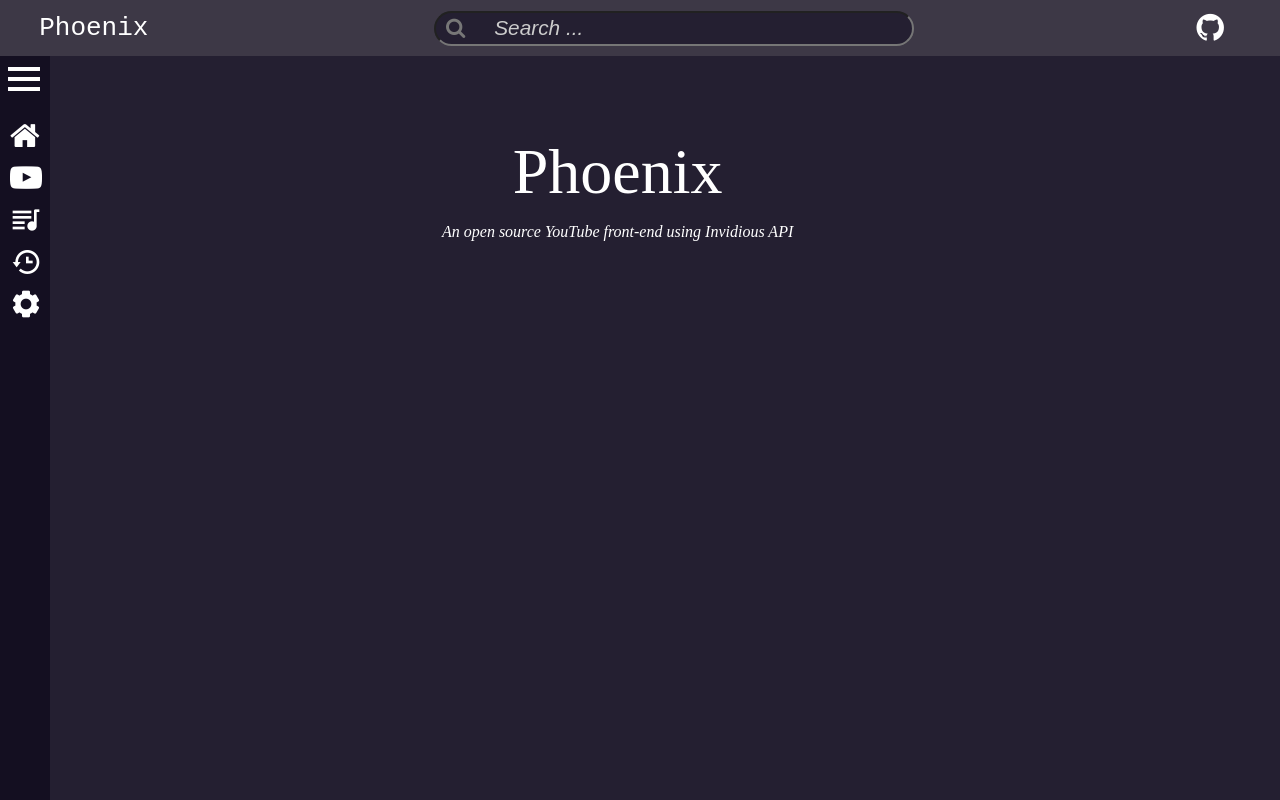
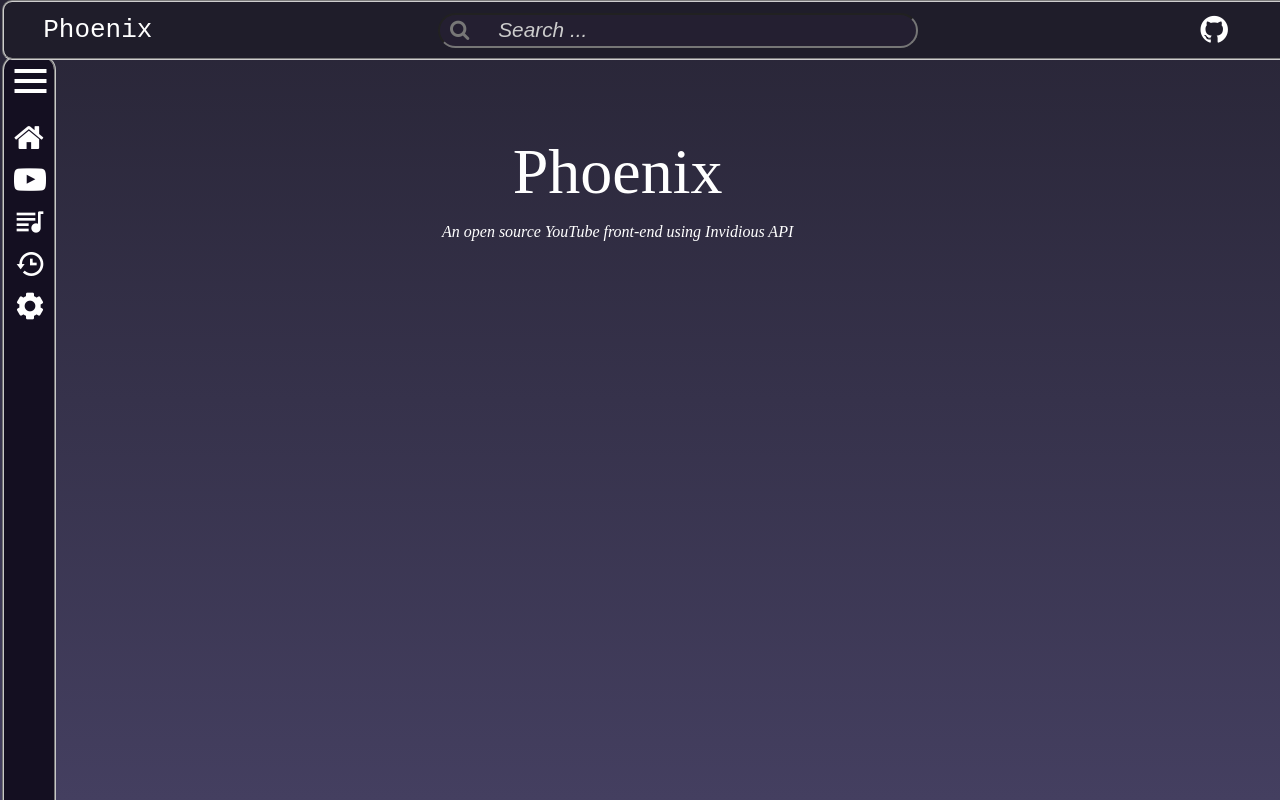
Before and after one commit to awesomeDev12/phoenix, a React (Vite) app: page / in a window 1280 px wide. Built offline with nearby package versions, Linux system fonts and the light colour scheme; no server answers.

Commit message:
add better styles: border and liner-gradient used

```diff
--- a/src/index.css
+++ b/src/index.css
@@ -1,6 +1,9 @@
 
 body {
-    background: #241F31;
+    height: 100%;
+    background-image: linear-gradient( to bottom, #282536, #443F60);
+    background-attachment: fixed;
+    /* background-size: cover; */
     color: white;
 }
 
--- a/src/styles/side_bar_left.css
+++ b/src/styles/side_bar_left.css
@@ -5,12 +5,18 @@
 
     /* background: black; */
     background: #140F21  ;
-    left:0px;
+    left:2px;
     top: 55px;
     height: 100vh;
     width:50px;
     z-index: 15;
+    border-radius: 15px;
+    border: 2px groove rgb(200, 200, 200);
 
+}
+
+.side-bar-left .toggle-button {
+    margin-left: 0.15em;
 }
 
 .side-bar-left i {
@@ -22,7 +28,7 @@
 }
 
 .side-bar-left .nav-item {
-    margin-left: 0.5em;
+    margin-left: 0.7em;
     font-size: 150%;
 }
 
--- a/src/styles/style.css
+++ b/src/styles/style.css
@@ -12,10 +12,16 @@
   top: 0px;
   left: 0px;
   height: 55px;
-  background: #3D3846;
+  background: #1F1D2A;
+
+  border: 2px groove rgb(206, 206, 206);
+  border-radius: 10px;
+
   width: 100vw;
   padding-left: 0.5em;
   padding-top: 0.05em;
+  margin-left: 2px;
+  margin-right: 2px;
   z-index: 999;
 
   display: flex;
```
